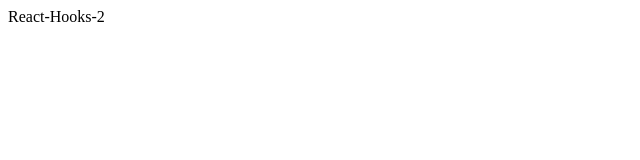
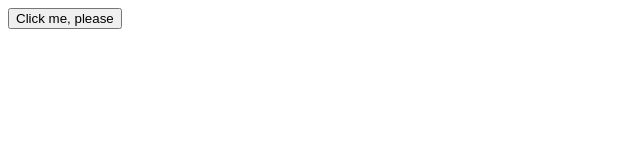
Before and after one commit to silvestrevivo/react-hooks-2, a React (Create React App) app: page / in a window 1280 px wide. Shown: the top 160 px of the page, without its empty margins (0-640 px from the left). Built offline with nearby package versions, Linux system fonts and the light colour scheme.

Commit message:
useState hook

```diff
--- a/src/App.js
+++ b/src/App.js
@@ -1,11 +1,18 @@
-import React, { Component } from 'react';
+import React, { useState } from 'react';
 
-class App extends Component {
-  render() {
-    return (
-      <div>React-Hooks-2</div>
-    );
+const App = () => {
+
+  const [count, setCountState] = useState(0);
+
+  const incrementCount = () => {
+    setCountState(count + 1)
   }
+
+  return (
+    <button onClick={incrementCount}>
+      {count === 0 ? 'Click me, please' : `I was clicked ${count} times`}
+    </button>
+  )
 }
 
-export default App;
+export default App
```
